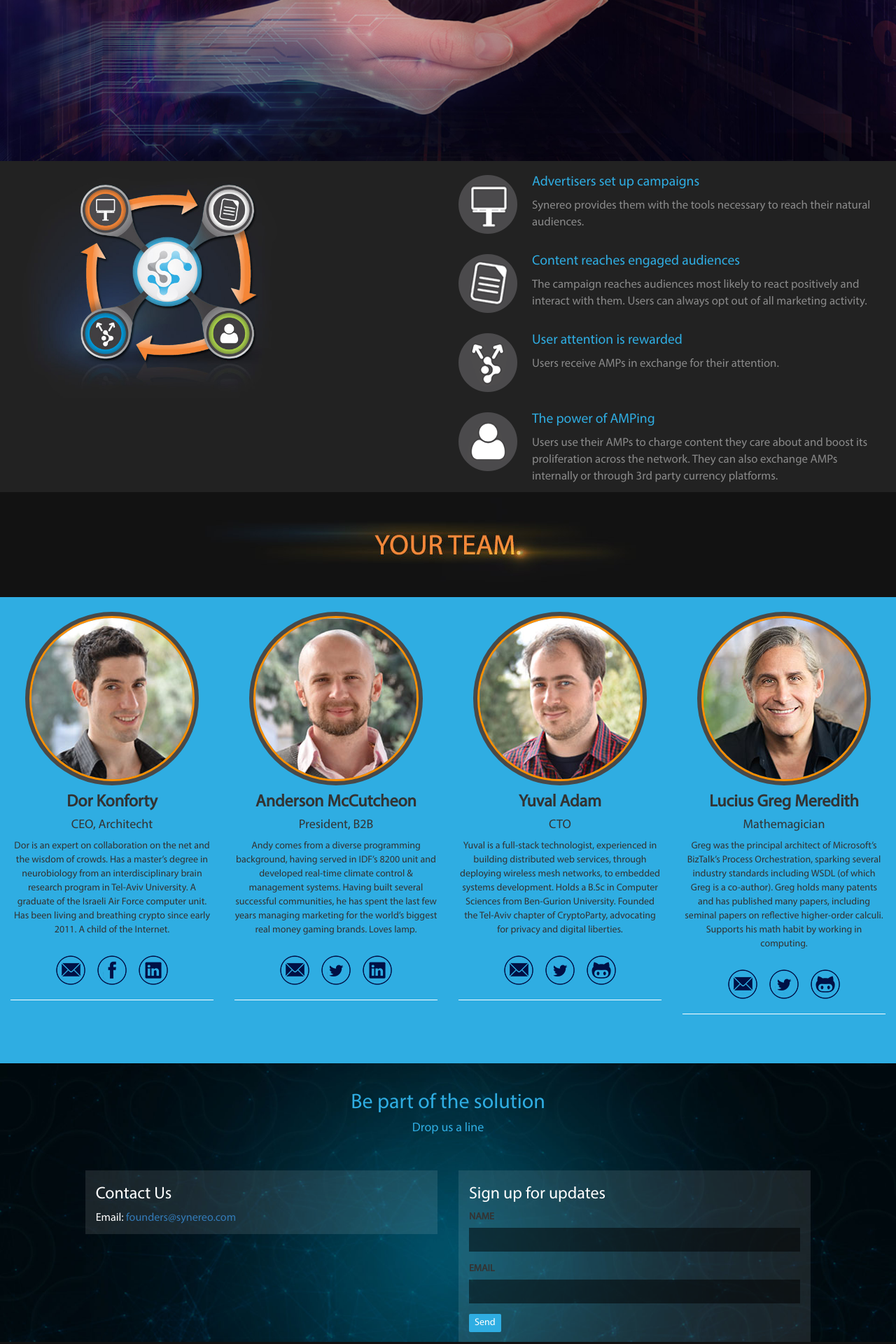
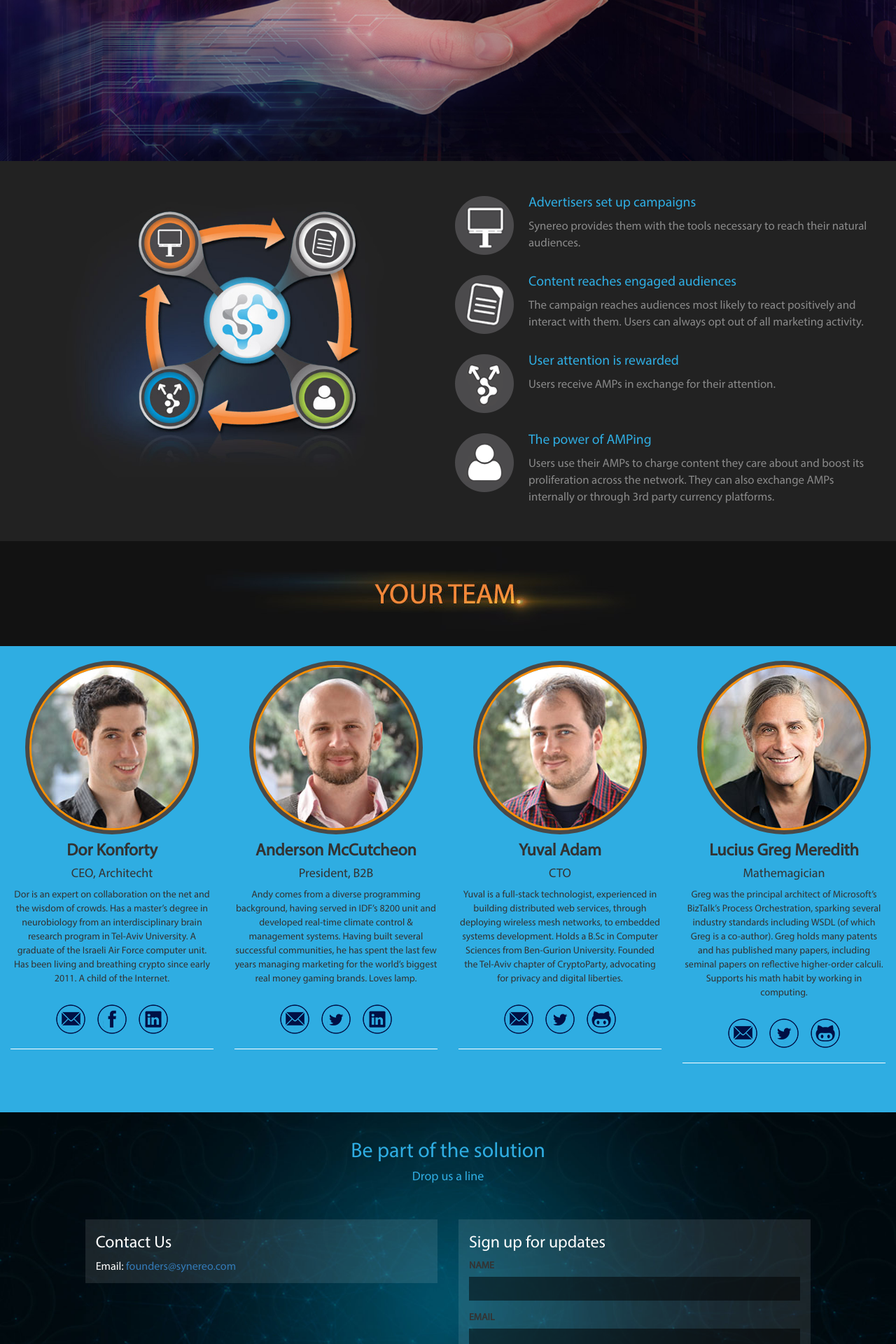
Before and after one commit to synereo/synereo.github.io, a Jekyll site: the page built from index.html, in a window 1280 px wide. Shown: the part 2373-4293 px from the top of the page at 70% size. Built offline with Jekyll 4.4.1, drawn with Linux system fonts in a browser that asks for light colours; nearby versions of some CDN libraries.

Commit message:
Economy section fix

```diff
--- a/_layouts/home_new.html
+++ b/_layouts/home_new.html
@@ -76,8 +76,8 @@
     <section class="economy">
       <div class="container-fluid">
         <div class="row">
-          <div class="col-md-6">
-            <img src="/img/uploads/Info-circle-1.jpg" width="400">
+          <div class="col-md-6 graphic">
+            <img src="/img/uploads/Info-circle-1.jpg" width="500">
           </div>
           <div class="col-md-6">
             <div class="bullet">
--- a/_sass/_home.scss
+++ b/_sass/_home.scss
@@ -108,6 +108,10 @@
 
     section.economy {
         background-color: rgb(34, 34, 34);
+        padding: 30px 20px 40px 10px;
+        div.graphic {
+            text-align: center;
+        }
         div.bullet {
             clear: both;
             img {
```
